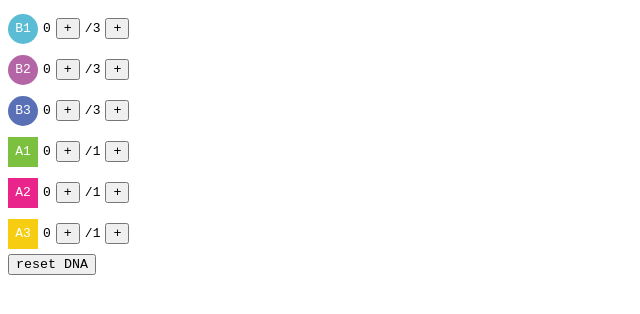
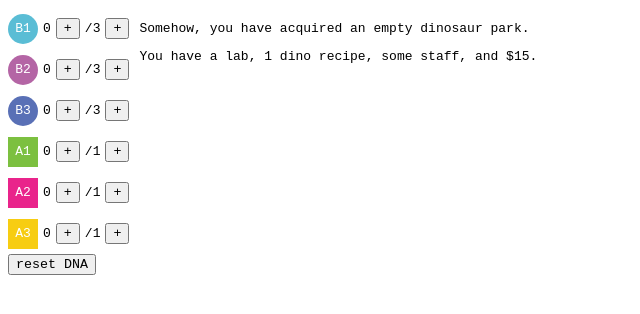
Before and after one commit to oliviaruizknott/dinosaur-island, a React (Create React App) app: page / in a window 1280 px wide. Shown: the top 314 px of the page, without its empty margins (0-640 px from the left). Built offline with nearby package versions, Linux system fonts and the light colour scheme.

Commit message:
Add messages

```diff
--- a/src/app/App.js
+++ b/src/app/App.js
@@ -1,12 +1,14 @@
-import React from 'react';
-import '../styles/App.scss';
+import React from 'react'
+import '../styles/App.scss'
 
-import Lab from '../components/Lab';
+import Lab from '../components/Lab'
+import Messages from '../features/messages/Messages'
 
 function App() {
   return (
     <div className="App">
       <Lab />
+      <Messages />
     </div>
   )
 }
--- a/src/app/store.js
+++ b/src/app/store.js
@@ -1,7 +1,8 @@
 import { configureStore } from '@reduxjs/toolkit'
 
 import dna from "../features/dna/dnaSlice";
+import messages from "../features/messages/messagesSlice";
 
 export default configureStore({
-  reducer: { dna }
+  reducer: { dna, messages }
 })
--- a/src/features/dna/ColdStorageBin.js
+++ b/src/features/dna/ColdStorageBin.js
@@ -1,7 +1,7 @@
 import React from 'react';
 import { useSelector, useDispatch } from 'react-redux'
 
-import {selectDnaById, limitIncreased, increaseDnaStored } from './dnaSlice'
+import { selectDnaById, limitIncreased, tryStoredIncrease } from './dnaSlice'
 import Dna from './Dna';
 import './ColdStorageBin.scss';
 
@@ -10,7 +10,7 @@ const ColdStorageBin = ({ id }) => {
   const dispatch = useDispatch()
 
   const handleIncreaseStoredClick = (e) => {
-    dispatch(increaseDnaStored(e.target.id, 1))
+    dispatch(tryStoredIncrease(e.target.id, 1))
   }
 
   const handleIncreaseLimitClick = (e) => {
--- a/src/features/dna/dnaSlice.js
+++ b/src/features/dna/dnaSlice.js
@@ -1,6 +1,7 @@
 import { createSlice } from '@reduxjs/toolkit'
 
 import { B1, B2, B3, A1, A2, A3, BASIC, ADVANCED, ROUND, SQUARE } from '../../constants';
+import { messagePosted } from '../messages/messagesSlice'
 
 // This looks something like:
 // dna: {
@@ -83,10 +84,13 @@ export const selectDnaById = (store, dnaId) => store.dna[dnaId]
 
 // Thunks ----------------------------------------------------------------------
 
-export const increaseDnaStored = (dnaType, amount) => (dispatch, getState) => {
-  if (getState().dna[dnaType].stored + amount <= getState().dna[dnaType].limit) {
+export const tryStoredIncrease = (dnaType, amount) => (dispatch, getState) => {
+  let dna = getState().dna
+  if (dna[dnaType].stored + amount <= dna[dnaType].limit) {
     dispatch(storedIncreased(dnaType, amount))
   } else {
-    console.log("You cannot increase stored DNA beyond the limit. Increase your storage limit instead.")
+    dispatch(messagePosted(
+      `You cannot increase stored ${dnaType} DNA beyond its current limit of ${dna[dnaType].limit}. Increase your storage limit instead.`
+    ))
   }
 }
--- /dev/null
+++ b/src/features/messages/Messages.js
@@ -0,0 +1,22 @@
+import React from 'react'
+import { useSelector, shallowEqual } from 'react-redux'
+
+import { selectMessages } from './messagesSlice'
+
+const Messages = () => {
+  const messages = useSelector(selectMessages, shallowEqual)
+
+  const renderMessages = () => {
+    return messages.map((message, index) => {
+      return <p key={index}>{message}</p>
+    })
+  }
+
+  return (
+    <div className="Messages">
+      {renderMessages()}
+    </div>
+  )
+}
+
+export default Messages
--- /dev/null
+++ b/src/features/messages/messagesSlice.js
@@ -0,0 +1,29 @@
+import { createSlice } from '@reduxjs/toolkit'
+
+const initialState = [
+  'Somehow, you have acquired an empty dinosaur park.',
+  'You have a lab, 1 dino recipe, some staff, and $15.',
+]
+
+const messagesSlice = createSlice({
+  name: 'messages',
+  initialState,
+  reducers: {
+    messagePosted: {
+      reducer(state, action) {
+        state.push(action.payload.message)
+      },
+      prepare(message) {
+        return { payload: { message } }
+      }
+    }
+  }
+})
+
+export const { messagePosted } = messagesSlice.actions
+export default messagesSlice.reducer
+
+// Selectors -------------------------------------------------------------------
+
+export const selectMessages = store => store.messages
+export const selectMessagesCount = store => store.messages.length
```
Also changed, not shown: src/components/Lab.js (+4 -4 lines), src/features/dna/ColdStorage.js (+4 -4 lines).
